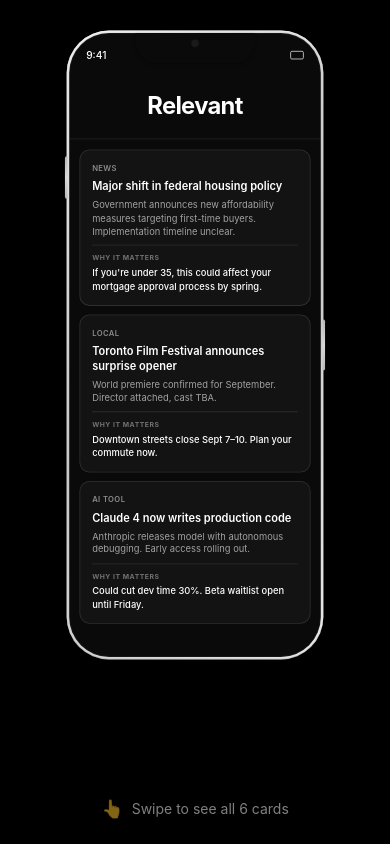
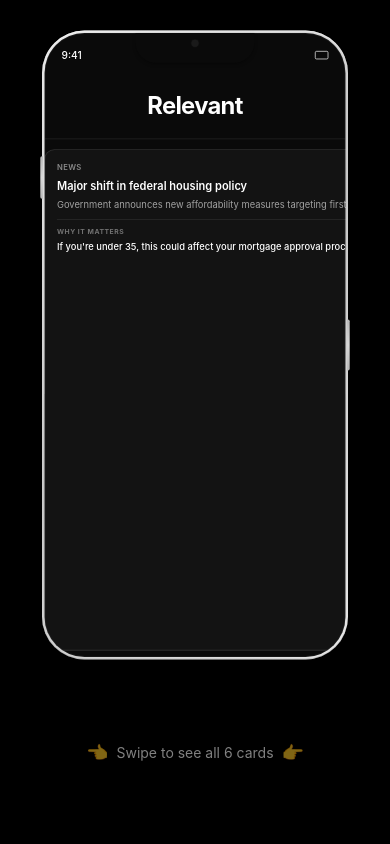
Before and after one commit to relevantapp/Relevant-App-Website, a Next.js app: page / in a window 390 px wide. Shown: the part 3000-3844 px from the top of the page. Built offline with nearby package versions, Linux system fonts and the light colour scheme.

Commit message:
Move all 6 feed cards inside phone mockup with horizontal swipe

```diff
--- a/src/app/globals.css
+++ b/src/app/globals.css
@@ -766,12 +766,37 @@ a:focus-visible {
   display: none;
 }
 
+.phone-content-horizontal {
+  padding: 12px;
+  overflow-x: auto;
+  overflow-y: hidden;
+  height: calc(100% - 120px);
+  display: flex;
+  gap: 12px;
+  scroll-snap-type: x mandatory;
+  -webkit-overflow-scrolling: touch;
+}
+
+.phone-content-horizontal::-webkit-scrollbar {
+  display: none;
+}
+
 .phone-card {
   background: rgba(255, 255, 255, 0.04);
   border: 1px solid rgba(255, 255, 255, 0.12);
   border-radius: 12px;
   padding: 14px;
   margin-bottom: 10px;
+}
+
+.phone-card-horizontal {
+  background: rgba(255, 255, 255, 0.04);
+  border: 1px solid rgba(255, 255, 255, 0.12);
+  border-radius: 12px;
+  padding: 14px;
+  min-width: calc(100% - 24px);
+  scroll-snap-align: start;
+  flex-shrink: 0;
 }
 
 /* Sticky Mobile CTA */
--- a/src/app/page.tsx
+++ b/src/app/page.tsx
@@ -287,7 +287,7 @@ export default function Home() {
             </div>
 
             {/* Phone Mockup */}
-            <div style={{ display: 'flex', justifyContent: 'center', marginBottom: '80px' }}>
+            <div style={{ display: 'flex', flexDirection: 'column', alignItems: 'center', marginBottom: '48px' }}>
               <div className="phone-mockup">
                 <div className="phone-notch"></div>
                 <div className="phone-screen">
@@ -298,9 +298,9 @@ export default function Home() {
                     </div>
                   </div>
                   <div className="phone-header">Relevant</div>
-                  <div className="phone-content">
-                    {feedCards.slice(0, 3).map((card, i) => (
-                      <div key={i} className="phone-card">
+                  <div className="phone-content-horizontal">
+                    {feedCards.map((card, i) => (
+                      <div key={i} className="phone-card-horizontal">
                         <div style={{ fontSize: '9px', fontWeight: 600, letterSpacing: '0.05em', opacity: 0.5, marginBottom: '6px' }}>{card.category}</div>
                         <div style={{ fontSize: '13px', fontWeight: 600, marginBottom: '6px', lineHeight: 1.3 }}>{card.headline}</div>
                         <div style={{ fontSize: '11px', opacity: 0.6, marginBottom: '8px', lineHeight: 1.4 }}>{card.summary}</div>
@@ -313,16 +313,17 @@ export default function Home() {
                   </div>
                 </div>
               </div>
+              <div style={{ marginTop: '24px', textAlign: 'center' }}>
+                <p style={{ fontSize: '14px', opacity: 0.5, display: 'flex', alignItems: 'center', justifyContent: 'center', gap: '8px' }}>
+                  <span style={{ fontSize: '18px' }}>👈</span>
+                  Swipe to see all 6 cards
+                  <span style={{ fontSize: '18px' }}>👉</span>
+                </p>
+              </div>
             </div>
 
-            {/* Feed Cards - Horizontal Scroll */}
-            <div style={{ textAlign: 'center', marginBottom: '24px' }}>
-              <p style={{ fontSize: '14px', opacity: 0.5, display: 'flex', alignItems: 'center', justifyContent: 'center', gap: '8px' }}>
-                <span style={{ fontSize: '18px' }}>👆</span>
-                Swipe to see all 6 cards
-              </p>
-            </div>
-            <div className="feed-scroll-container">
+            {/* Feed Cards - Desktop View */}
+            <div className="feed-scroll-container" style={{ display: 'none' }}>
               <div className="feed-scroll">
                 {feedCards.map((card, i) => (
                   <div key={i} className="feed-card">
```
